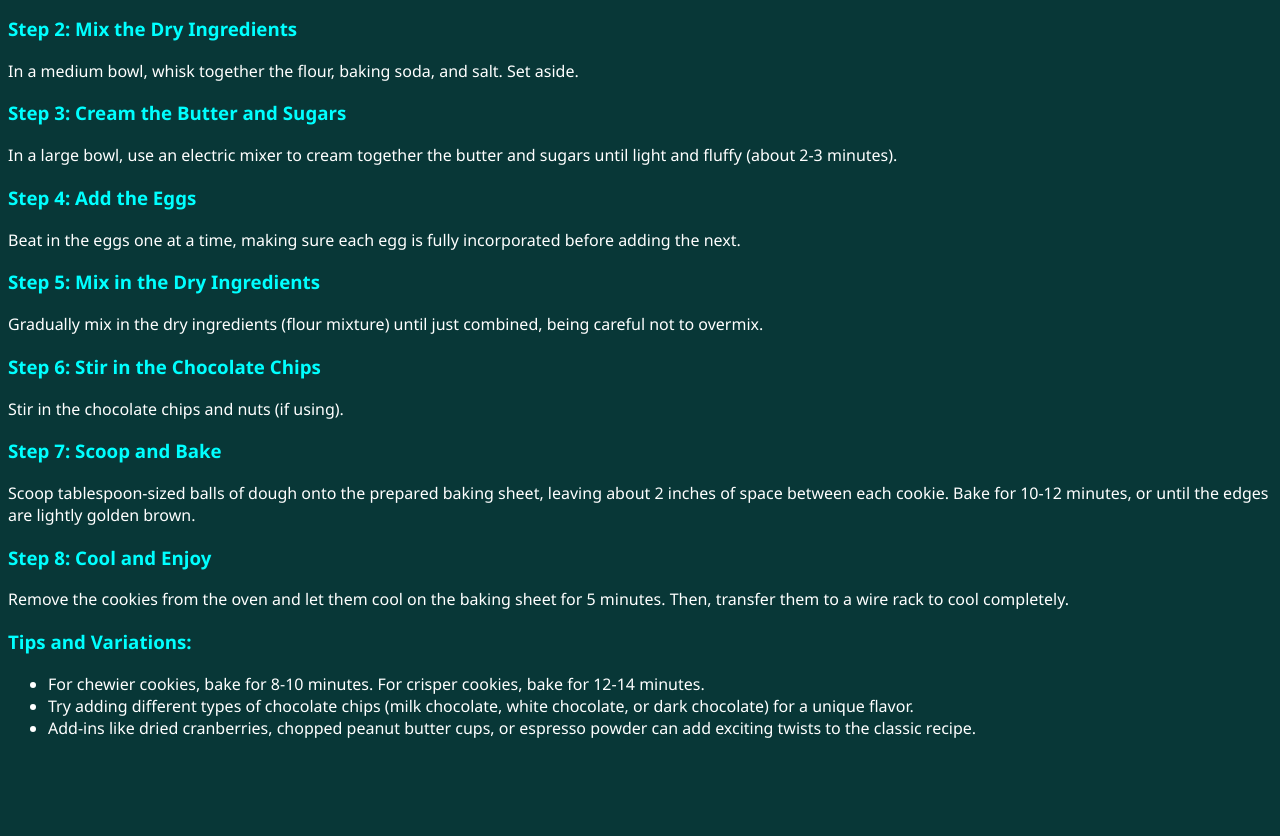
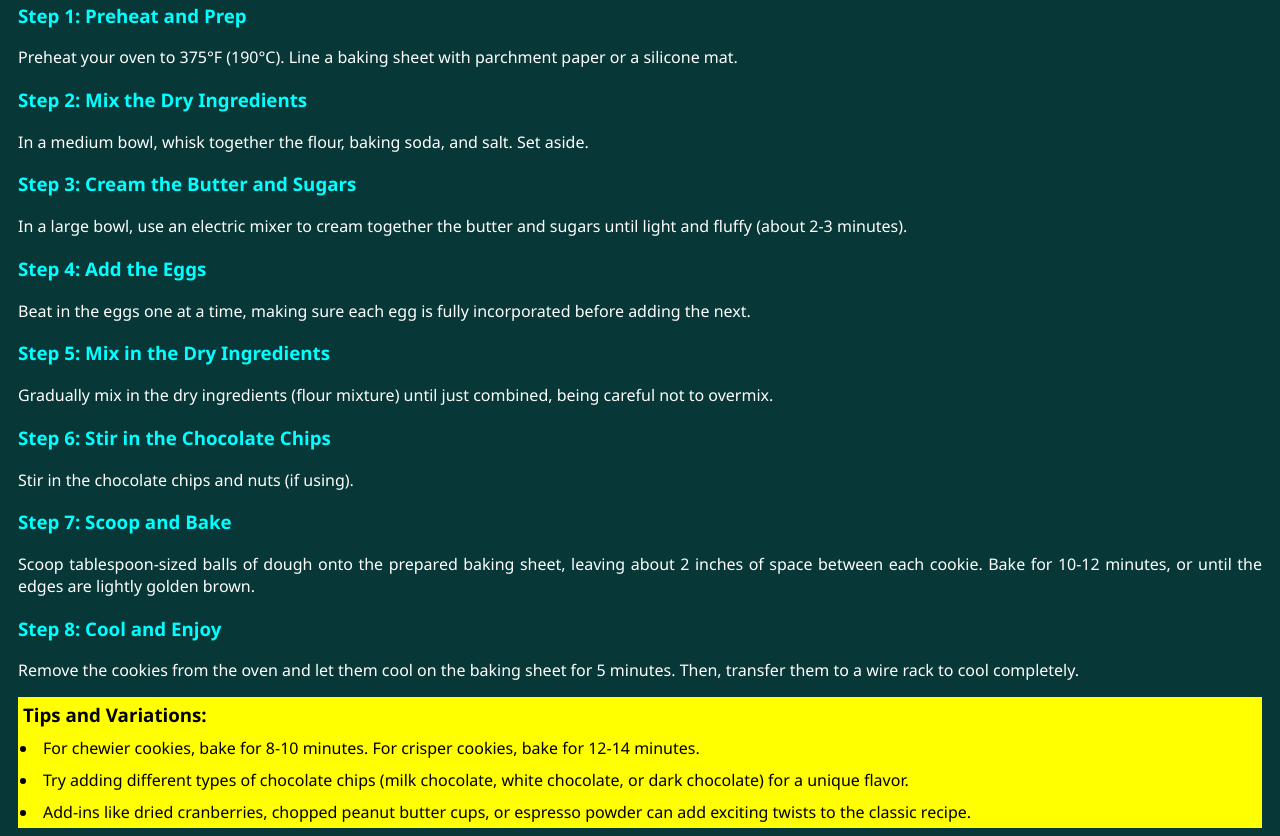
Before and after one commit to IamFLaME03/Odin_Projects, a plain HTML site: page odin-recipes/recipes/ChocolateChipCookies.html in a window 1280 px wide. Shown: the part 900-1736 px from the top of the page. Before the commit the page ends 1655 px from the top, so only its background shows below. Drawn offline with Linux system fonts and the light colour scheme.

Commit message:
use box properties, center the image and text

```diff
--- a/odin-recipes/recipes/ChocolateChipCookies.html
+++ b/odin-recipes/recipes/ChocolateChipCookies.html
@@ -12,8 +12,10 @@
     <h1 class="main">Recipe: Chocolate Chip Cookies</h1>
     <img src="../img/chocoChipCookies.jpeg" alt="img" width="350">
     <div class="desc">
-    <p><strong>Description:</strong> Classic Chocolate Chip Cookies are a sweet treat that's easy to make and always a
-        crowd-pleaser. Soft, chewy, and loaded with chocolate chips, these cookies are perfect for snacking or sharing.
+        <p><strong>Description:</strong> Classic Chocolate Chip Cookies are a sweet treat that's easy to make and always
+            a
+            crowd-pleaser. Soft, chewy, and loaded with chocolate chips, these cookies are perfect for snacking or
+            sharing.
         </p>
         <p><strong>Ingredients:</strong>
         <ul>
@@ -35,7 +37,8 @@
         <h3>Step 2: Mix the Dry Ingredients</h3>
         <p>In a medium bowl, whisk together the flour, baking soda, and salt. Set aside.</p>
         <h3>Step 3: Cream the Butter and Sugars</h3>
-    <p>In a large bowl, use an electric mixer to cream together the butter and sugars until light and fluffy (about 2-3
+        <p>In a large bowl, use an electric mixer to cream together the butter and sugars until light and fluffy (about
+            2-3
             minutes).</p>
         <h3>Step 4: Add the Eggs</h3>
         <p>Beat in the eggs one at a time, making sure each egg is fully incorporated before adding the next.</p>
@@ -47,18 +50,23 @@
         <p>Scoop tablespoon-sized balls of dough onto the prepared baking sheet, leaving about 2 inches of space between
             each cookie. Bake for 10-12 minutes, or until the edges are lightly golden brown.</p>
         <h3>Step 8: Cool and Enjoy</h3>
-    <p>Remove the cookies from the oven and let them cool on the baking sheet for 5 minutes. Then, transfer them to a
+        <p>Remove the cookies from the oven and let them cool on the baking sheet for 5 minutes. Then, transfer them to
+            a
             wire rack to cool completely.</p>
+        </p>
+        <div class="tips">
             <h3>Tips and Variations:</h3>
             <ul>
                 <li>For chewier cookies, bake for 8-10 minutes. For crisper cookies, bake for 12-14 minutes.</li>
-        <li>Try adding different types of chocolate chips (milk chocolate, white chocolate, or dark chocolate) for a
+                <li>Try adding different types of chocolate chips (milk chocolate, white chocolate, or dark chocolate)
+                    for a
                     unique flavor.</li>
-        <li>Add-ins like dried cranberries, chopped peanut butter cups, or espresso powder can add exciting twists to
+                <li>Add-ins like dried cranberries, chopped peanut butter cups, or espresso powder can add exciting
+                    twists to
                     the classic recipe.
                 </li>
             </ul>
-    </p>
+        </div>
     </div>
 
 </body>
--- a/odin-recipes/style.css
+++ b/odin-recipes/style.css
@@ -1,12 +1,21 @@
 *{
-
     font-family: 'Segoe UI', Tahoma, Geneva, Verdana, sans-serif;
     background: rgb(8, 55, 55);
-
+    text-align: justify;
 }
 .main{
+    text-align: center;
+    padding: 5px;
     color: rgb(255, 255, 255);
     background: rgb(182, 11, 11);
+}
+img{
+    display: block;
+    margin: 0 auto;
+    border: 3px white solid;
+}
+.desc{
+    padding: 0 10px;
 }
 a{
     text-decoration: none;
@@ -19,6 +28,18 @@ p strong, h3 {
 p, li, li a{
     color: white;
 }
+li{
+    padding: 3px;
+}
 .uline{
     text-decoration: underline;
 }
+.tips *{
+    background-color: yellow;
+    color: #000;
+    margin: 0;
+    padding: 5px;
+}
+.tips ul{
+    padding: 0 20px;
+}
```
Also changed, not shown: odin-recipes/recipes/chanaMasala.html (+1 -1 lines). Lines whose indentation alone changed are shown as unchanged.
